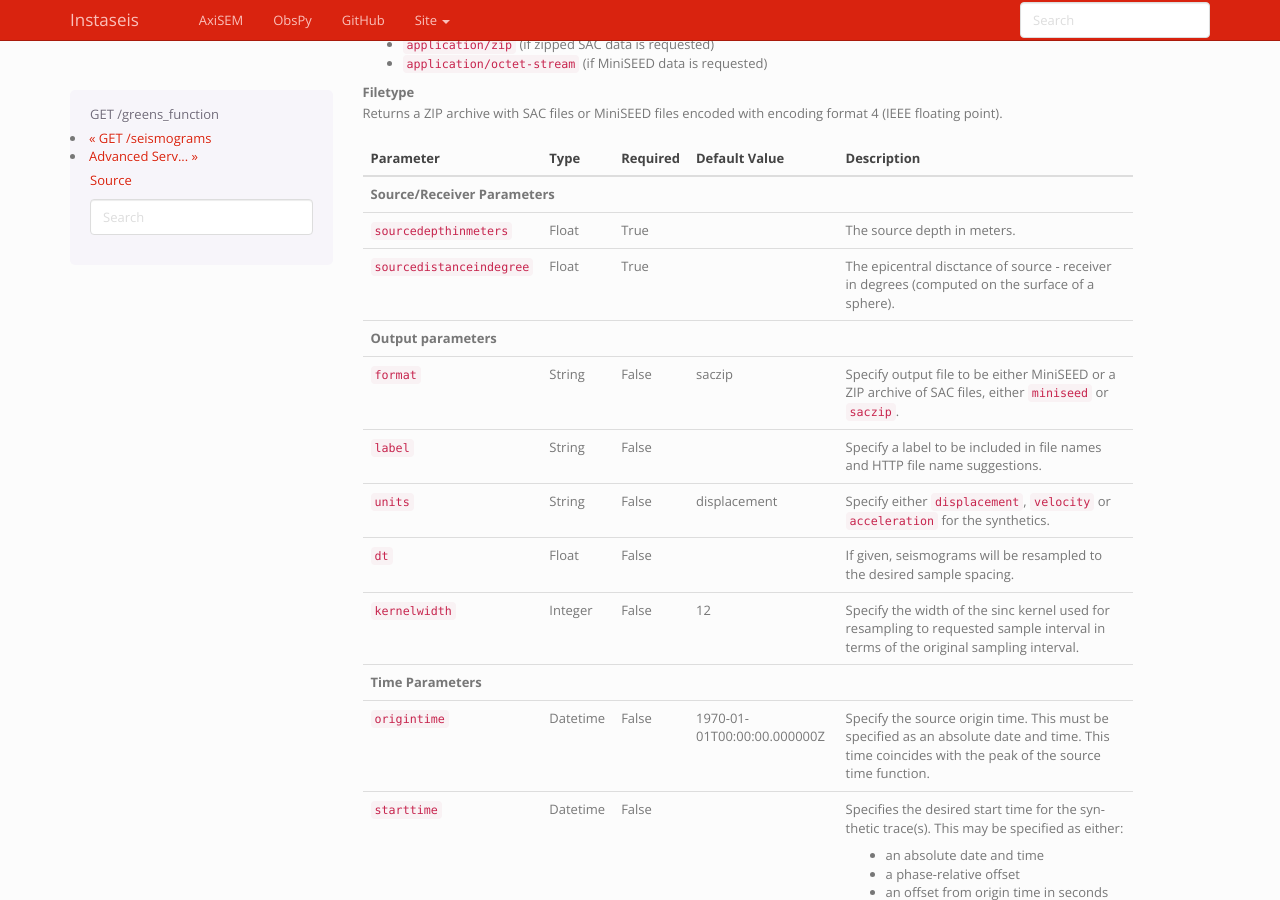
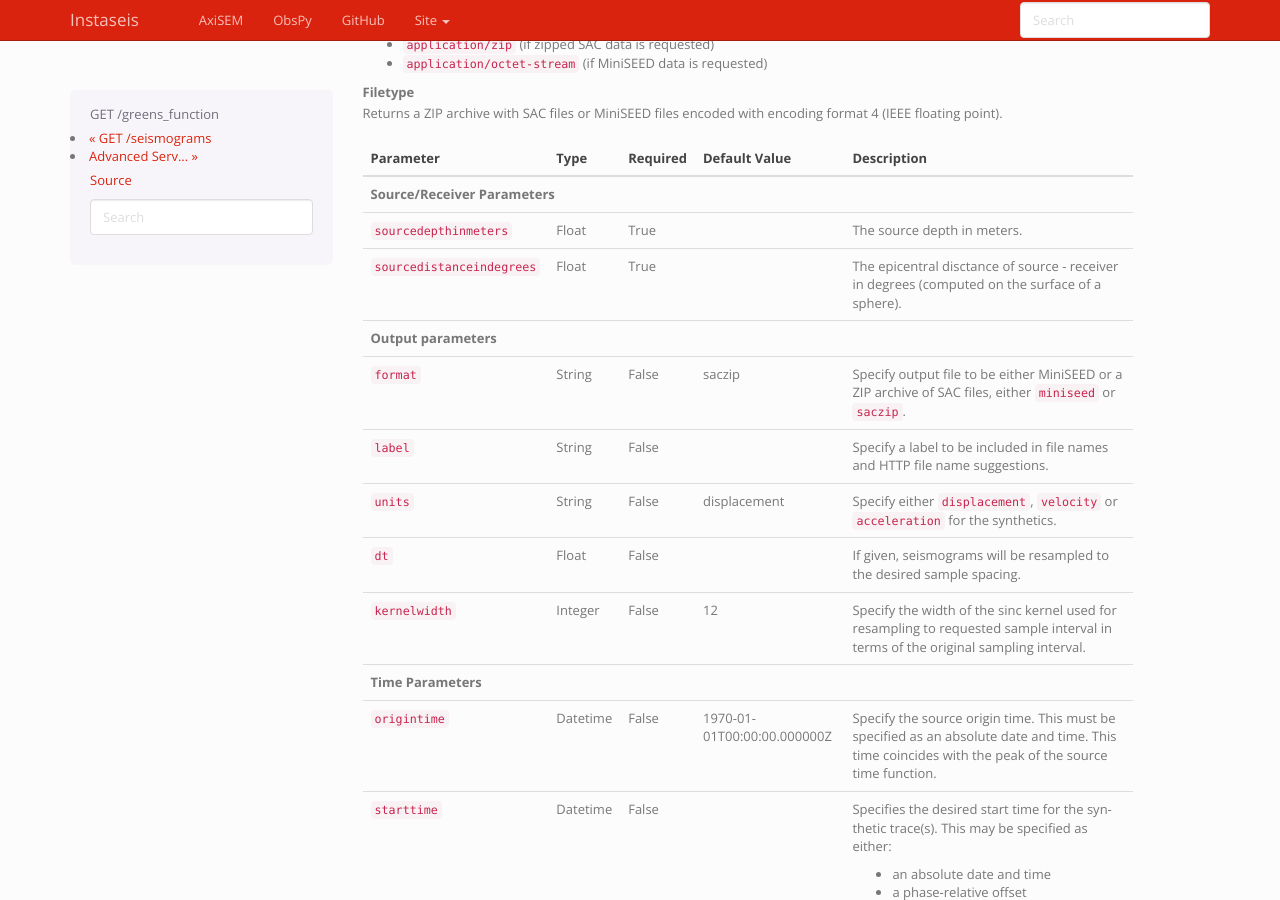
Before and after one commit to krischer/instaseis, a Sphinx documentation site: the page built from doc/routes/greens_function.rst, in a window 1280 px wide and 900 px high, scrolled down 393 px. Built offline with Sphinx 7.4.7, drawn with Linux system fonts in a browser that asks for light colours; the version number could not be read and is left out.

Commit message:
fixing bug in documentation

```diff
--- a/doc/routes/greens_function.rst
+++ b/doc/routes/greens_function.rst
@@ -35,7 +35,7 @@ Filetype
 +-----------------------------+----------+----------+-----------------------------+--------------------------------------------------------------------------------------+
 | ``sourcedepthinmeters``     | Float    | True     |                             | The source depth in meters.                                                          |
 +-----------------------------+----------+----------+-----------------------------+--------------------------------------------------------------------------------------+
-| ``sourcedistanceindegree``  | Float    | True     |                             | The epicentral disctance of source - receiver in degrees (computed on the surface    |
+| ``sourcedistanceindegrees`` | Float    | True     |                             | The epicentral disctance of source - receiver in degrees (computed on the surface    |
 |                             |          |          |                             | of a sphere).                                                                        |
 +-----------------------------+----------+----------+-----------------------------+--------------------------------------------------------------------------------------+
 | **Output parameters**                                                                                                                                                  |
```
